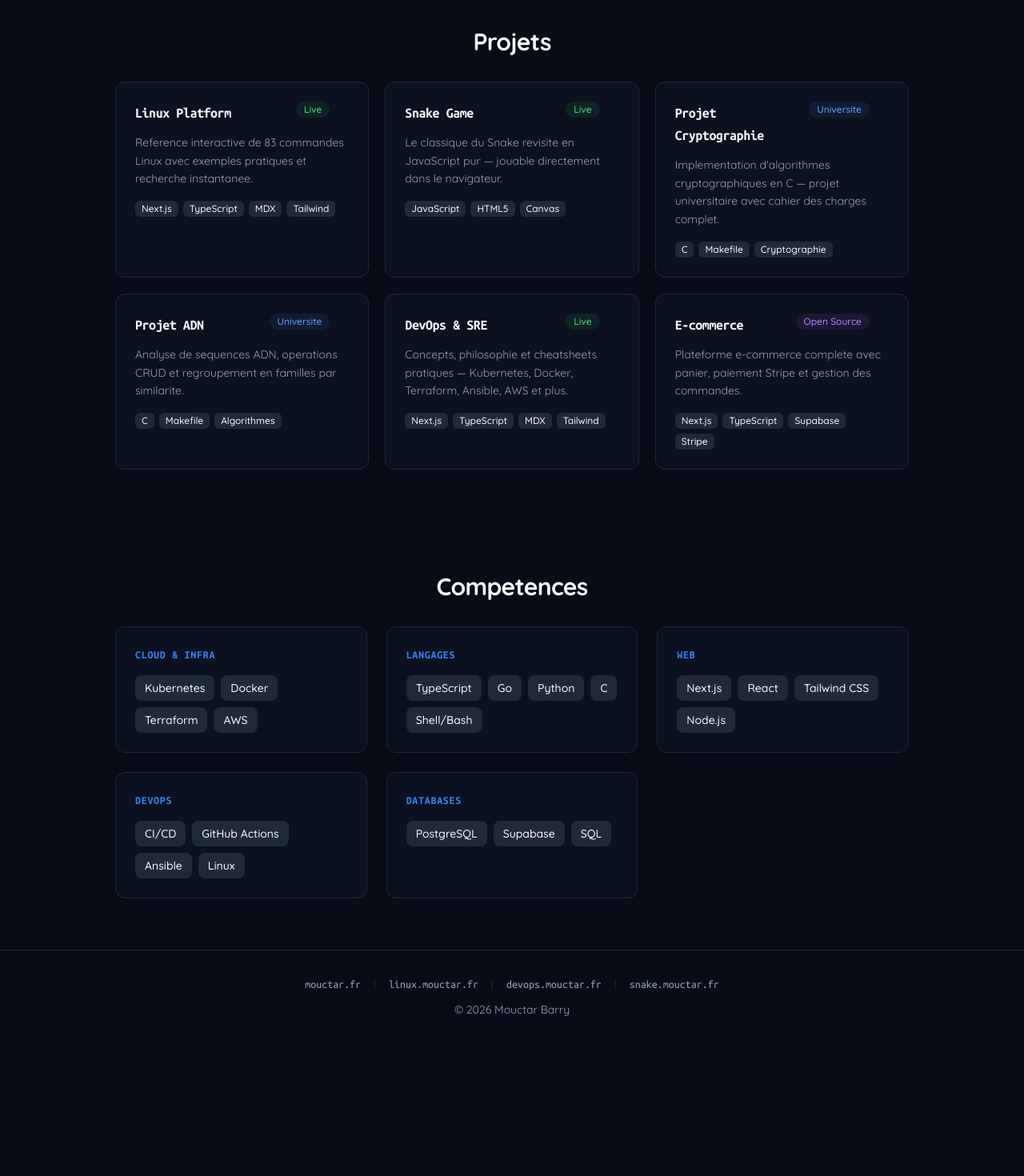
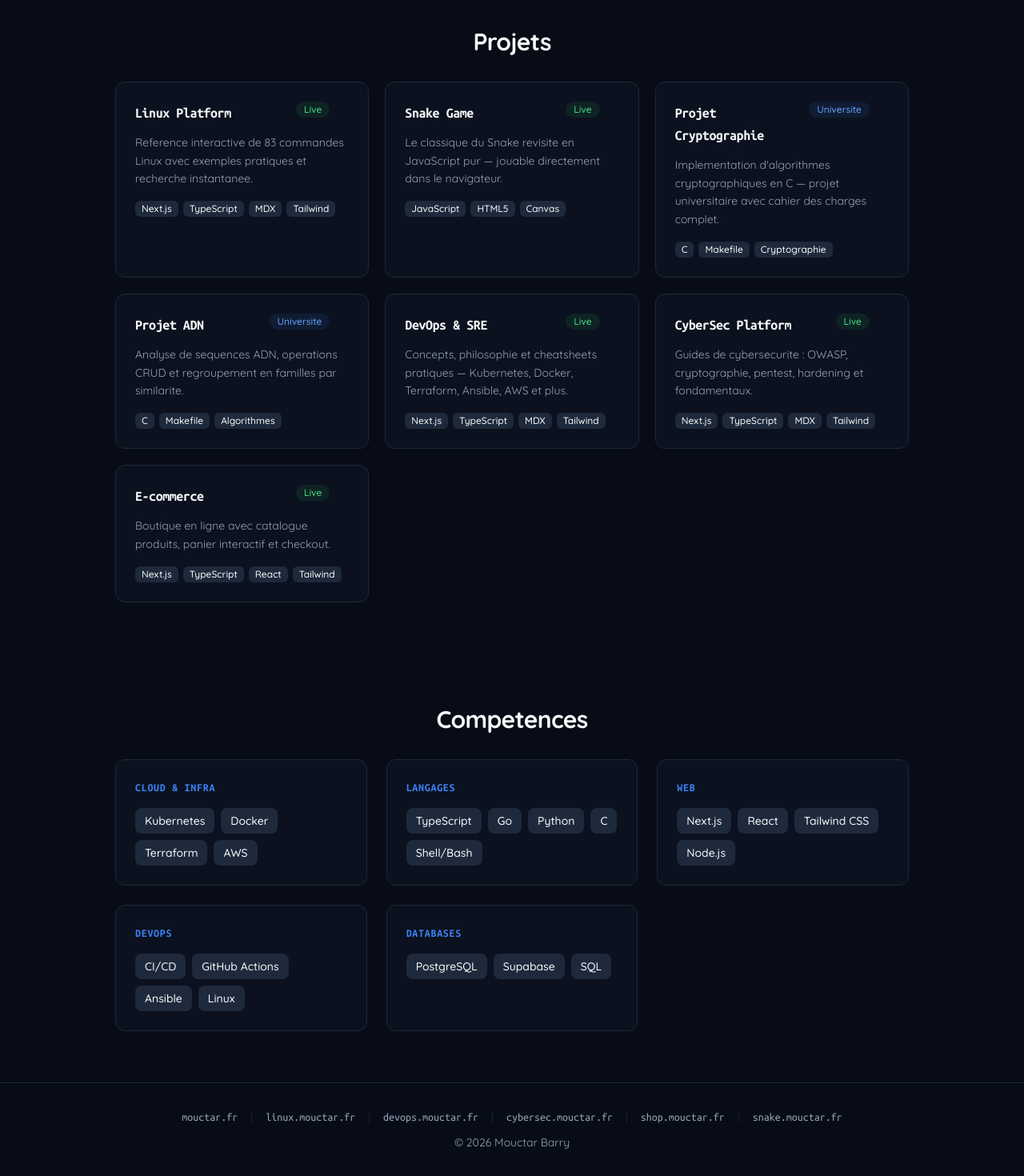
Before and after one commit to mouctarbarry/portfolio, a Next.js app: page / in a window 1280 px wide. Shown: the part 558-2028 px from the top of the page at 80% size. Before the commit the page ends 1862 px from the top, so only its background shows below. Built offline with nearby package versions, Linux system fonts and the light colour scheme.

Commit message:
feat(portfolio): add cybersec-platform and update ecommerce to live
Add CyberSec Platform card, update E-commerce URL to shop.mouctar.fr,
add cybersec.mouctar.fr and shop.mouctar.fr to footer links.

```diff
--- a/src/components/footer.tsx
+++ b/src/components/footer.tsx
@@ -28,6 +28,24 @@ export function Footer() {
         </a>
         <span className="text-border">|</span>
         <a
+          href="https://cybersec.mouctar.fr"
+          target="_blank"
+          rel="noopener noreferrer"
+          className="font-mono transition-colors hover:text-foreground"
+        >
+          cybersec.mouctar.fr
+        </a>
+        <span className="text-border">|</span>
+        <a
+          href="https://shop.mouctar.fr"
+          target="_blank"
+          rel="noopener noreferrer"
+          className="font-mono transition-colors hover:text-foreground"
+        >
+          shop.mouctar.fr
+        </a>
+        <span className="text-border">|</span>
+        <a
           href="https://snake.mouctar.fr"
           target="_blank"
           rel="noopener noreferrer"
--- a/src/data/projects.ts
+++ b/src/data/projects.ts
@@ -43,11 +43,18 @@ export const PROJECTS: Project[] = [
     badge: 'Live',
   },
   {
+    title: 'CyberSec Platform',
+    description: 'Guides de cybersecurite : OWASP, cryptographie, pentest, hardening et fondamentaux.',
+    tech: ['Next.js', 'TypeScript', 'MDX', 'Tailwind'],
+    url: 'https://cybersec.mouctar.fr',
+    badge: 'Live',
+  },
+  {
     title: 'E-commerce',
-    description: "Plateforme e-commerce complete avec panier, paiement Stripe et gestion des commandes.",
-    tech: ['Next.js', 'TypeScript', 'Supabase', 'Stripe'],
-    url: 'https://github.com/mouctarbarry/ecommerce',
-    badge: 'Open Source',
+    description: "Boutique en ligne avec catalogue produits, panier interactif et checkout.",
+    tech: ['Next.js', 'TypeScript', 'React', 'Tailwind'],
+    url: 'https://shop.mouctar.fr',
+    badge: 'Live',
   },
 ];
 
```
